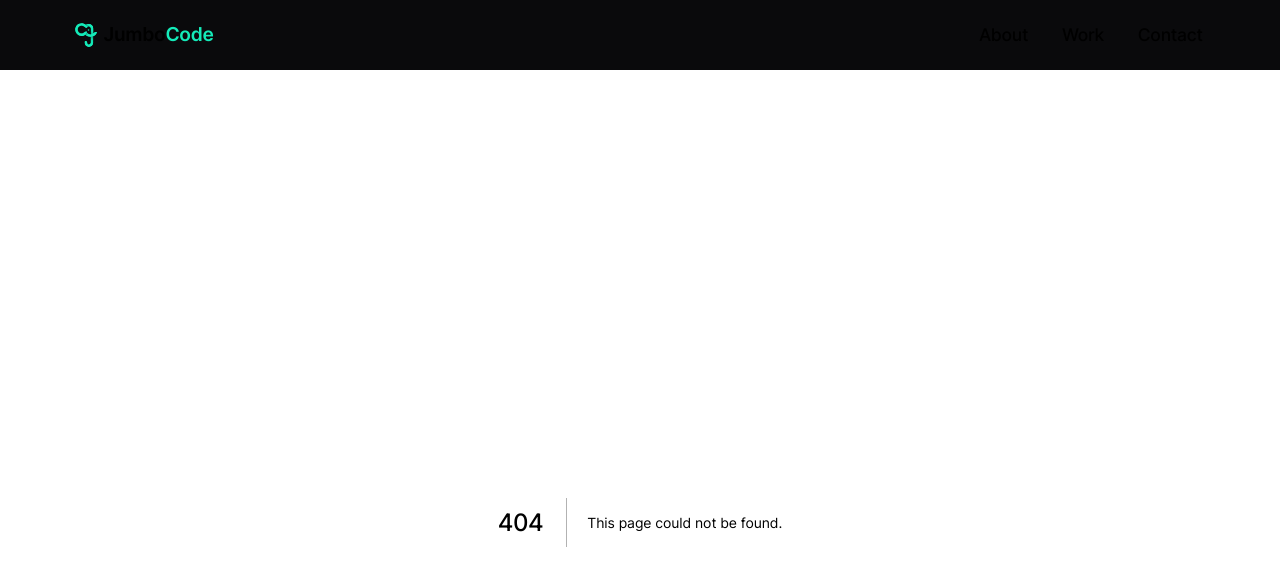
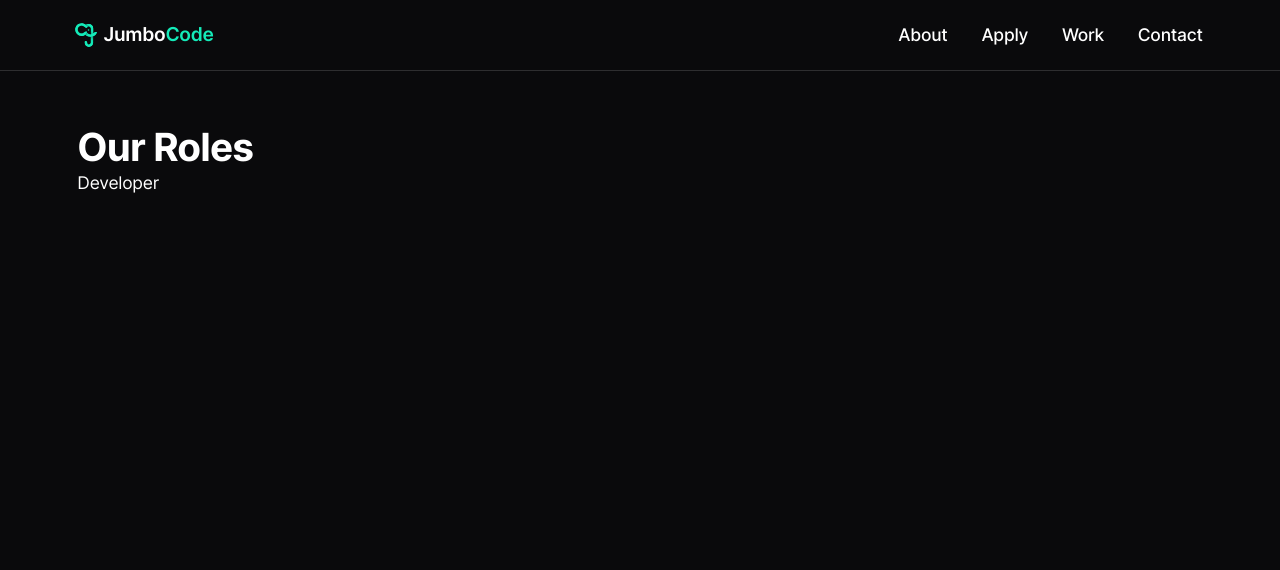
Before and after one commit to JumboCode/jumbocode.org-2023, a Next.js app: page /apply in a window 1280 px wide. Before the commit this address had no page. Shown: the top 570 px of the page. Built offline with nearby package versions, Linux system fonts and the light colour scheme.

Commit message:
set up apply page, updated nav bar, created basic role link component

```diff
--- a/src/components/Nav/Nav.jsx
+++ b/src/components/Nav/Nav.jsx
@@ -14,6 +14,10 @@ const links = [
   {
     path: '/about',
     name: 'About',
+  },
+  {
+    path: '/apply',
+    name: 'Apply',
   },
   {
     path: '/work',
--- /dev/null
+++ b/src/components/RoleLink/RoleLink.jsx
@@ -0,0 +1,12 @@
+import React from "react";
+
+import classNames from "classnames/bind";
+import styles from "./RoleLink.module.scss";
+const cx = classNames.bind(styles);
+
+export default function RoleLink(children) {
+
+    return (
+        <p>{children.role}</p>
+    )
+}
--- /dev/null
+++ b/src/components/RoleLink/index.js
@@ -0,0 +1 @@
+export { default } from "./RoleLink";
--- /dev/null
+++ b/src/pages/apply.jsx
@@ -0,0 +1,13 @@
+import React from "react";
+
+import RoleLink from "../components/RoleLink/RoleLink";
+
+export default function Apply() {
+
+    return (
+        <div>
+            <h2>Our Roles</h2>
+            <RoleLink role="Developer"/>
+        </div>
+    )
+}
```
Also changed, not shown: src/components/RoleLink/RoleLink.module.scss (added).
